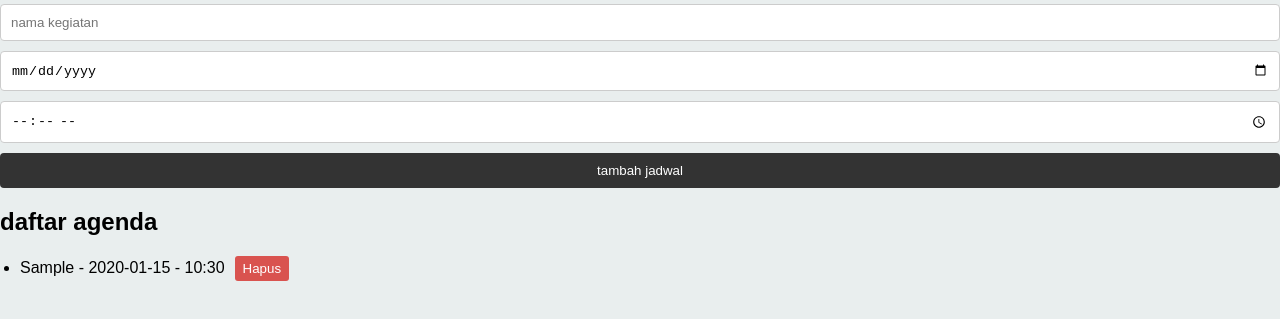
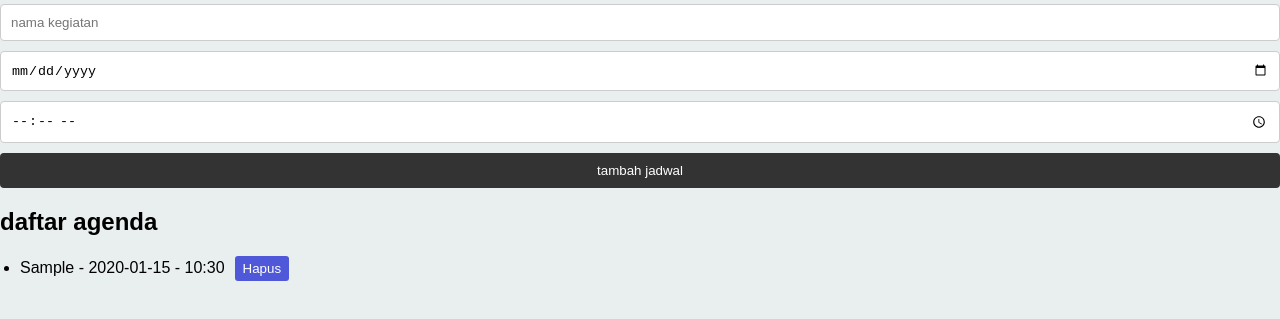
Before and after one commit to seccpanjul-cyber/jadwal, a plain HTML site: page index.html in a window 1280 px wide. Both pictures are taken after typing "Sample", "2020-01-15", "10:30" into the empty fields and a click on the button "tambah jadwal". Shown: the part 79-398 px from the top of the page. Drawn offline with Linux system fonts and the light colour scheme.

Commit message:
update css

```diff
--- a/style.css
+++ b/style.css
@@ -46,7 +46,7 @@ li {
 li button {
     margin-left: 10px;
     padding: 5px 8px;
-    background: #d9534f;
+    background: #4f58d9;
     color: white;
     border: none;
     border-radius: 3px;
```
